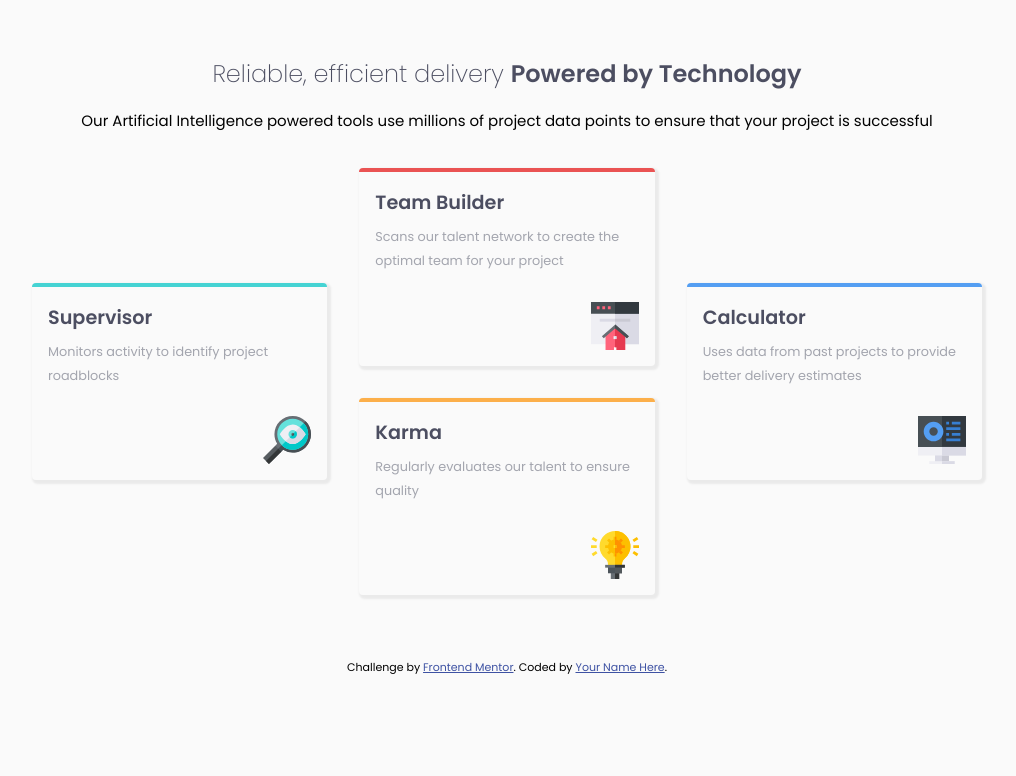
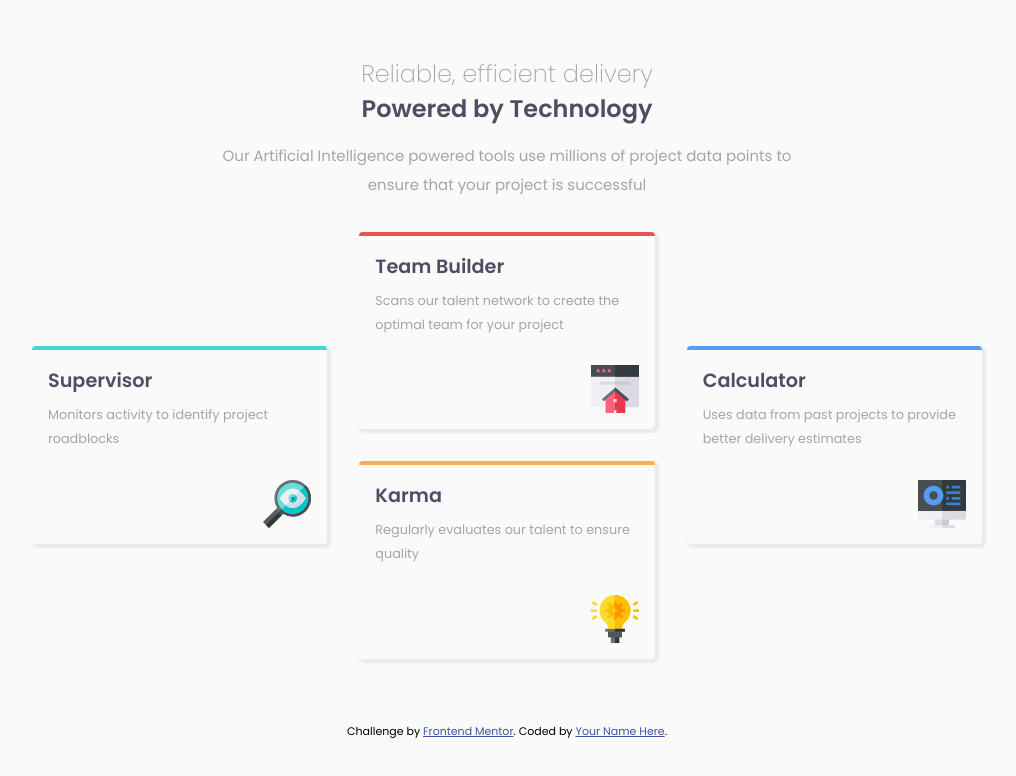
Before and after one commit to axelbriandip/frontend-mentor-cards, a plain HTML site: page index.html in a window 1280 px wide. Shown: the whole page, without its empty margins (133-1149 px from the left). Drawn offline with Linux system fonts and the light colour scheme.

Commit message:
corrección de colores y distancias

```diff
--- a/css/styles.css
+++ b/css/styles.css
@@ -36,24 +36,29 @@
 
 .header {
     margin-bottom: 2rem;
+    display: flex;
+    flex-direction: column;
+    align-items: center;
 }
 
 .principal-title {
     font-size: 1.5rem;
     font-weight: var(--weight-light);
-    color: var(--Very-Dark-Blue);
+    color: var(--Grayish-Blue);
     margin-bottom: 1rem;
     text-align: center;
 }
 
 .principal-title__bold {
     font-weight: var(--weight-bold);
+    color: var(--Very-Dark-Blue);
 }
 
 .principal-text {
+    color: var(--Grayish-Blue);
     text-align: center;
-    font-variant: var(--Grayish-Blue);
     line-height: 1.8rem;
+    width: 50%;
 }
 
 .card-container {
--- a/index.html
+++ b/index.html
@@ -20,7 +20,7 @@
 </head>
 <body class="body">
   <header class="header">
-    <h1 class="principal-title">Reliable, efficient delivery <span class="principal-title__bold">Powered by Technology</span></h1>
+    <h1 class="principal-title">Reliable, efficient delivery<br><span class="principal-title__bold">Powered by Technology</span></h1>
     <p class="principal-text">Our Artificial Intelligence powered tools use millions of project data points
       to ensure that your project is successful</p>
   </header>
```
